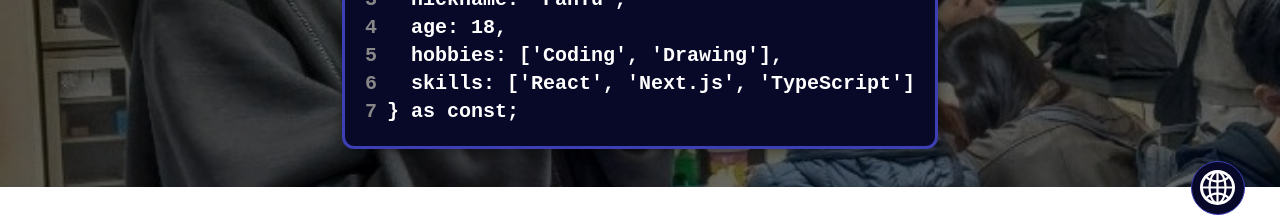
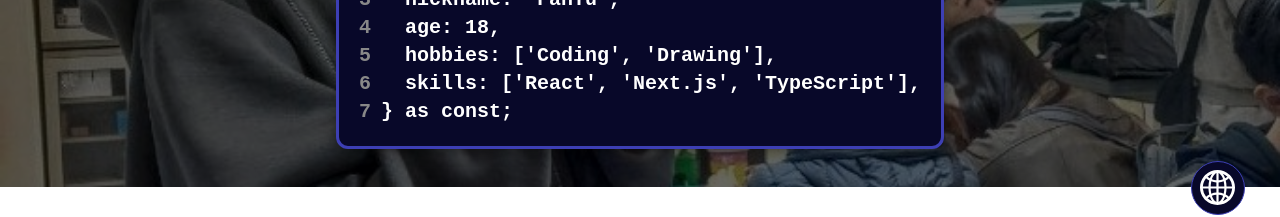
Before and after one commit to fanyuuu2006/fanyu, a Next.js app: page / in a window 1280 px wide. Shown: the part 550-767 px from the top of the page. Built offline with nearby package versions, Linux system fonts and the light colour scheme.

Commit message:
feature: 代碼塊 skills: ['React', 'Next.js', 'TypeScript']

```diff
--- a/src/components/Index/HomeSection.tsx
+++ b/src/components/Index/HomeSection.tsx
@@ -67,7 +67,7 @@ export const HomeSection = () => {
         (365.25 * 24 * 60 * 60 * 1000)
     )},`,
     `  hobbies: ['${homeContent.coding}', '${homeContent.drawing}'],`,
-    "  skills: ['React', 'Next.js', 'TypeScript']",
+    "  skills: ['React', 'Next.js', 'TypeScript'],",
     "} as const;",
   ];
 
```
